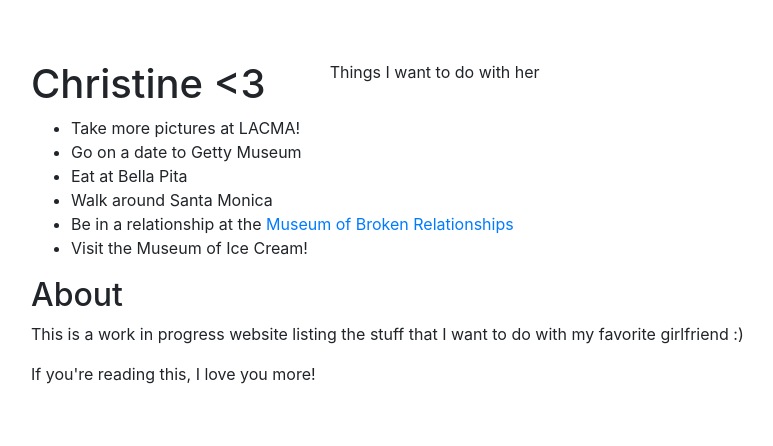
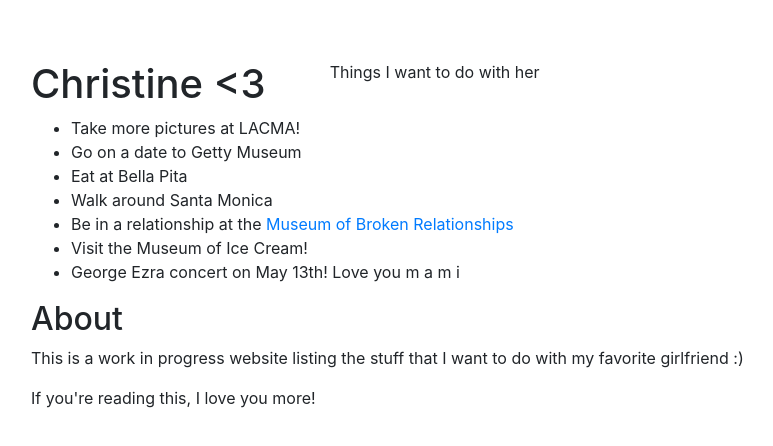
Before and after one commit to danielduyvo/danielduyvo.github.io, a plain HTML site: page index.html in a window 1280 px wide. Shown: the whole page, without its empty margins (176-949 px from the left). Drawn offline with nearby package versions, Linux system fonts and the light colour scheme.

Commit message:
george ezra
added list item

```diff
--- a/index.html
+++ b/index.html
@@ -32,6 +32,7 @@
 				<li>Walk around Santa Monica</li>
 				<li>Be in a relationship at the <a href="https://brokenships.com/">Museum of Broken Relationships</a></li>
 				<li>Visit the Museum of Ice Cream!</li>
+				<li>George Ezra concert on May 13th! Love you m a m i</li>
 			</ul>
 		</div>
 		<div class="well">
```
